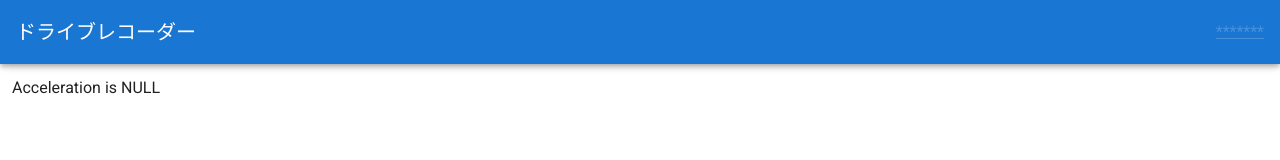
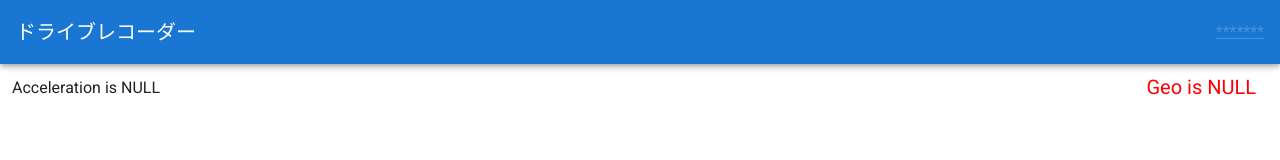
Before and after one commit to tatsuya0903/drive-recorder, a Vue app: page / in a window 1280 px wide. Shown: the top 160 px of the page. Built offline with nearby package versions, Linux system fonts and the light colour scheme; no server answers.

Commit message:
位置情報を取得

```diff
--- /dev/null
+++ b/src/composables/useGeoLocation.ts
@@ -0,0 +1,23 @@
+import { onBeforeMount, onBeforeUnmount, ref } from '@vue/composition-api'
+import { Geo } from '@/models/geo'
+
+// eslint-disable-next-line @typescript-eslint/explicit-module-boundary-types
+export const useGeoLocation = () => {
+  const geo = ref<Geo | null>(null)
+
+  let watchId: number | null = null
+  onBeforeMount(() => {
+    watchId = navigator.geolocation.watchPosition(handle)
+  })
+  onBeforeUnmount(() => {
+    if (watchId !== null) {
+      navigator.geolocation.clearWatch(watchId)
+    }
+  })
+
+  const handle: PositionCallback = (position: GeolocationPosition) => {
+    geo.value = Geo.create(position)
+  }
+
+  return { geo }
+}
--- /dev/null
+++ b/src/models/geo.ts
@@ -0,0 +1,22 @@
+import { Base } from '@/models/base'
+
+export class Geo extends Base {
+  constructor(key: number | null, public speed: number) {
+    super(key)
+  }
+
+  public static create(position: GeolocationPosition): Geo | null {
+    const speed = position.coords.speed
+    if (speed === null) {
+      return null
+    }
+    return new Geo(null, speed)
+  }
+
+  get speedMs(): number {
+    return this.speed
+  }
+  get speedKmh(): number {
+    return (this.speed * 60 * 60) / 1000
+  }
+}
--- a/src/views/ViewHome.vue
+++ b/src/views/ViewHome.vue
@@ -8,6 +8,25 @@
         <AccMeter v-bind:acc="acc" />
       </div>
     </template>
+    <div
+      style="
+        padding: 8px;
+        position: fixed;
+        right: 16px;
+        top: 64px;
+        font-size: 20px;
+        color: red;
+        text-align: right;
+      "
+    >
+      <template v-if="geo === null">
+        <div>Geo is NULL</div>
+      </template>
+      <template v-else>
+        <div>{{ geo.speedMs.toFixed(1) }}(m/s)</div>
+        <div>{{ geo.speedKmh.toFixed(1) }}(km/h)</div>
+      </template>
+    </div>
   </div>
 </template>
 
@@ -15,6 +34,7 @@
 import { defineComponent, reactive, toRefs } from '@vue/composition-api'
 import { useDeviceMotion } from '@/composables/useDeviceMotion'
 import AccMeter from '@/components/AccMeter.vue'
+import { useGeoLocation } from '@/composables/useGeoLocation'
 
 type State = {}
 export default defineComponent({
@@ -22,10 +42,12 @@ export default defineComponent({
   setup() {
     const state = reactive<State>({})
     const { acc } = useDeviceMotion()
+    const { geo } = useGeoLocation()
 
     return {
       ...toRefs(state),
       acc,
+      geo,
     }
   },
 })
```
